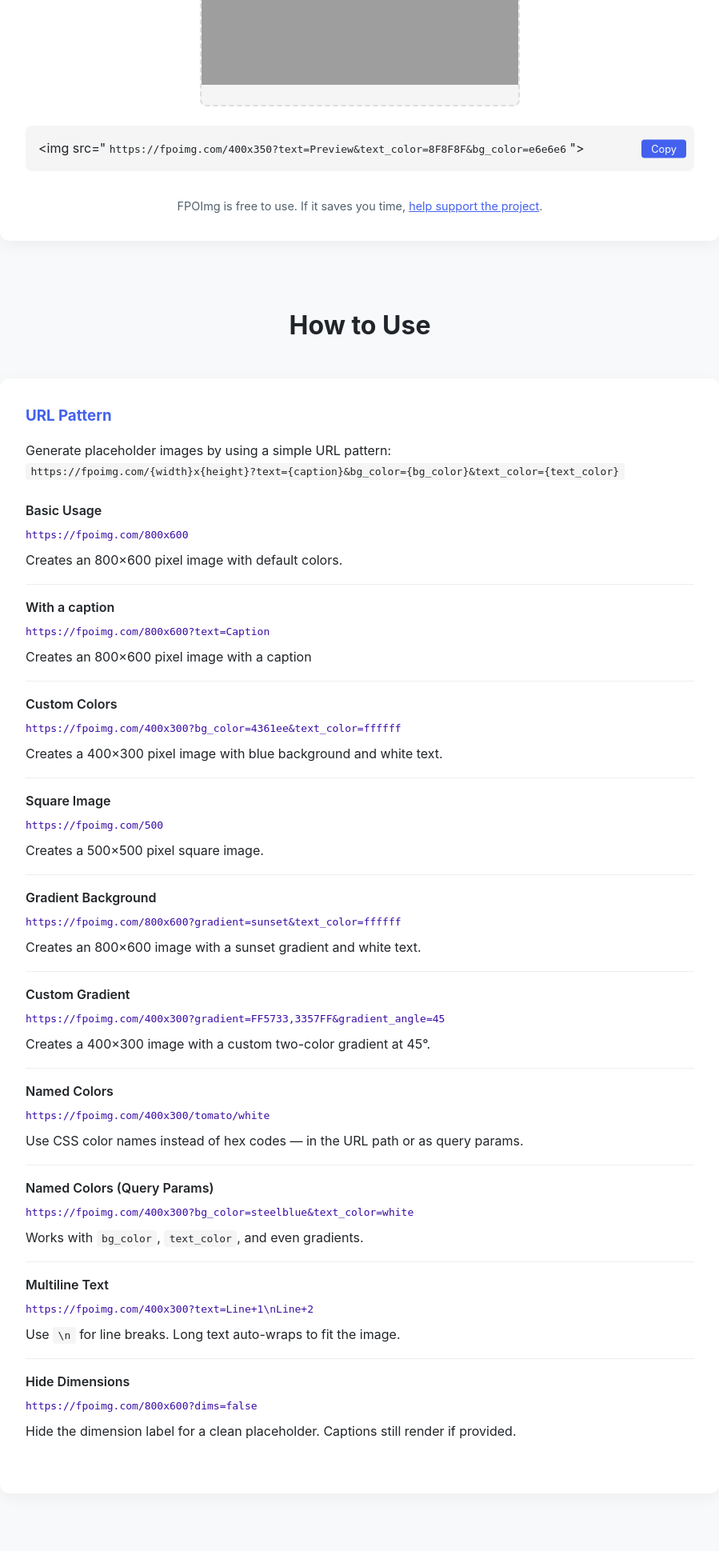
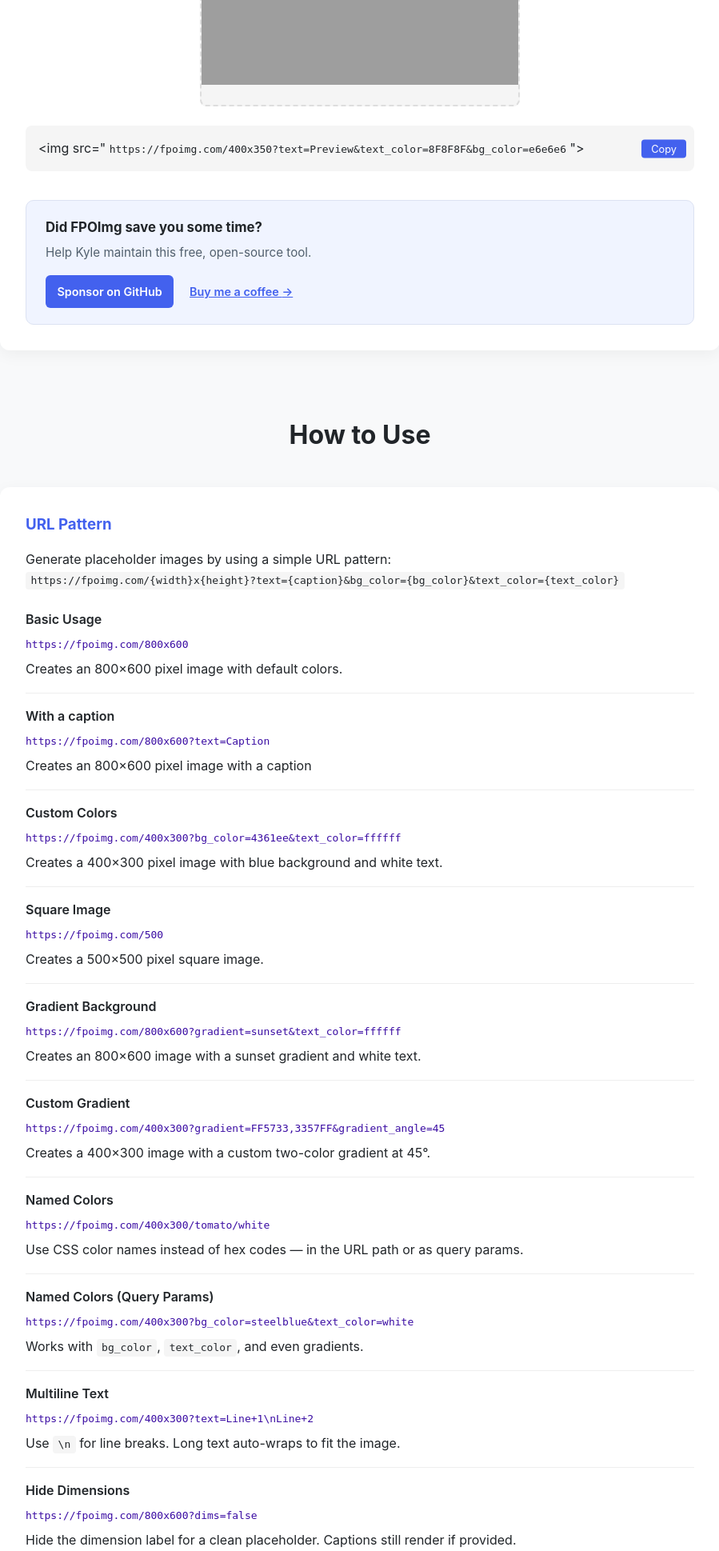
Before and after one commit to kylehayes/fpoimg, a Flask app: page / in a window 1280 px wide. Shown: the part 1606-3545 px from the top of the page at 80% size, without its empty margins (190-1089 px from the left). Run offline with Flask 3, Linux system fonts and the light colour scheme; grey boxes are pictures that could not be loaded.

Commit message:
feat: place support actions beside the generated URL

```diff
--- a/static/css/styles2.css
+++ b/static/css/styles2.css
@@ -591,15 +591,48 @@ footer {
 .support-contribute {
     font-size: 0.9rem;
 }
-.support-contribute a,
-.support-prompt a {
+.support-contribute a {
     color: var(--primary);
 }
-.support-prompt {
+/* Keep the support invitation next to the generated URL. */
+.generator-support {
+    scroll-margin-top: 12rem;
+    width: 100%;
+    margin-top: 1.25rem;
+    padding: 1.25rem 1.5rem;
+    border: 1px solid #dce2f2;
+    border-radius: 10px;
+    background: #f0f4ff;
+}
+.generator-support h3 {
+    font-size: 1.05rem;
+    margin-bottom: 0.35rem;
+}
+.generator-support p {
+    color: #52606d;
+    font-size: 0.95rem;
+}
+.generator-support-actions {
+    display: flex;
+    flex-wrap: wrap;
+    align-items: center;
+    gap: 0.75rem 1.25rem;
     margin-top: 1rem;
+}
+.generator-support-actions a {
+    color: var(--primary);
     font-size: 0.9rem;
-    color: #52606d;
-    line-height: 1.6;
+    font-weight: 600;
+}
+.generator-support-actions .generator-support-primary {
+    color: white;
+    background: var(--primary);
+    padding: 0.55rem 0.9rem;
+    border-radius: 6px;
+    text-decoration: none;
+}
+.generator-support-primary:hover {
+    background: var(--secondary);
 }
 @media (max-width: 640px) {
     .support-options {
--- a/static/scripts/analytics.js
+++ b/static/scripts/analytics.js
@@ -20,21 +20,26 @@
 
     const names = new Set(['image_generate', 'image_url_copy', 'support_click']);
     const contexts = new Set(['generator', 'gradient_builder', 'gradient_preset', 'github_sponsors', 'buy_me_a_coffee']);
+    const placements = new Set(['generator_card', 'support_section', 'docs_note']);
     window.fpoAnalytics = {
-        track: function (name, context) {
+        track: function (name, context, placement) {
             if (!names.has(name) || !contexts.has(context)) return;
             try {
-                window.gtag('event', name, {
+                const params = {
                     event_source: context,
                     page_location: pageLocation,
                     page_referrer: referrer
-                });
+                };
+                if (name === 'support_click' && placements.has(placement)) {
+                    params.support_placement = placement;
+                }
+                window.gtag('event', name, params);
             } catch (_) { /* Analytics must not interrupt the tool. */ }
         }
     };
     document.addEventListener('click', function (event) {
         const link = event.target.closest('a[data-support-provider]');
-        if (link) window.fpoAnalytics.track('support_click', link.dataset.supportProvider);
+        if (link) window.fpoAnalytics.track('support_click', link.dataset.supportProvider, link.dataset.supportPlacement);
     });
 
     const tag = document.createElement('script');
--- a/templates/docs.html
+++ b/templates/docs.html
@@ -24,7 +24,7 @@
   </style>
 </head>
 <body>
-  <nav aria-label="Main"><a href="/">FPOImg generator</a> · <a href="/gradients">Gradients</a> · <a href="/colors">Named colors</a></nav>
+  <nav aria-label="Main"><a href="/">FPOImg generator</a> · <a href="/gradients">Gradients</a> · <a href="/colors">Named colors</a> · <a href="/#support">Support</a></nav>
   <main>
     <h1>Placeholder Image API</h1>
     <p class="muted">API version {{ spec.info.version }} · OpenAPI {{ spec.openapi }}</p>
@@ -36,7 +36,7 @@
      width="1200" height="630" alt="Blog cover placeholder"&gt;</code></pre>
     <p>Omit the extension for PNG. For other formats use URLs such as <a href="/400x300.webp?text=Card"><code>/400x300.webp?text=Card</code></a> or <a href="/400x300.svg?gradient=sunset"><code>/400x300.svg?gradient=sunset</code></a>.</p>
     <aside class="support-note" aria-label="Support FPOImg">
-      <p><strong>Using FPOImg in your work?</strong> I'm Kyle Hayes, and I maintain this free, open-source tool. If it saves you time, you can <a data-support-provider="github_sponsors" href="https://github.com/sponsors/kylehayes" target="_blank" rel="noopener">sponsor the project on GitHub</a> or <a data-support-provider="buy_me_a_coffee" href="https://buymeacoffee.com/kylehayes" target="_blank" rel="noopener">buy me a coffee</a>. Support is optional.</p>
+      <p><strong>Using FPOImg in your work?</strong> I'm Kyle Hayes, and I maintain this free, open-source tool. If it saves you time, you can <a data-support-provider="github_sponsors" data-support-placement="docs_note" href="https://github.com/sponsors/kylehayes" target="_blank" rel="noopener">sponsor the project on GitHub</a> or <a data-support-provider="buy_me_a_coffee" data-support-placement="docs_note" href="https://buymeacoffee.com/kylehayes" target="_blank" rel="noopener">buy me a coffee</a>. Support is optional.</p>
     </aside>
     <nav aria-label="API endpoints">
       <h2>Endpoints</h2>
--- a/templates/home2.html
+++ b/templates/home2.html
@@ -144,7 +144,14 @@
                         </span> "&gt;
                         <button class="copy-btn" id="copy-btn">Copy</button>
                     </div>
-                    <p class="support-prompt">FPOImg is free to use. If it saves you time, <a href="#support">help support the project</a>.</p>
+                    <aside id="generator-support" class="generator-support" aria-labelledby="generator-support-title">
+                        <h3 id="generator-support-title">Did FPOImg save you some time?</h3>
+                        <p>Help Kyle maintain this free, open-source tool.</p>
+                        <div class="generator-support-actions">
+                            <a class="generator-support-primary" data-support-provider="github_sponsors" data-support-placement="generator_card" href="https://github.com/sponsors/kylehayes" target="_blank" rel="noopener">Sponsor on GitHub</a>
+                            <a data-support-provider="buy_me_a_coffee" data-support-placement="generator_card" href="https://buymeacoffee.com/kylehayes" target="_blank" rel="noopener">Buy me a coffee <span aria-hidden="true">→</span></a>
+                        </div>
+                    </aside>
                 </div>
             </div>
         </div>
@@ -433,12 +440,12 @@
                 <div class="support-option support-option-primary">
                     <h3>Sponsor the project</h3>
                     <p>Use FPOImg regularly or as part of your team's workflow? Support its ongoing development through GitHub Sponsors.</p>
-                    <a data-support-provider="github_sponsors" href="https://github.com/sponsors/kylehayes" target="_blank" rel="noopener" class="generate-btn">Sponsor on GitHub</a>
+                    <a data-support-provider="github_sponsors" data-support-placement="support_section" href="https://github.com/sponsors/kylehayes" target="_blank" rel="noopener" class="generate-btn">Sponsor on GitHub</a>
                 </div>
                 <div class="support-option">
                     <h3>Say thanks with a coffee</h3>
                     <p>Found FPOImg handy for a project? Send a small thank-you through Buy Me a Coffee.</p>
-                    <a data-support-provider="buy_me_a_coffee" href="https://buymeacoffee.com/kylehayes" target="_blank" rel="noopener" class="support-secondary-link">Buy me a coffee <span aria-hidden="true">→</span></a>
+                    <a data-support-provider="buy_me_a_coffee" data-support-placement="support_section" href="https://buymeacoffee.com/kylehayes" target="_blank" rel="noopener" class="support-secondary-link">Buy me a coffee <span aria-hidden="true">→</span></a>
                 </div>
             </div>
             <p class="support-reassurance">Support is optional. The image generator and URL API are free to use.</p>
```
Also changed, not shown: tests/analytics.test.cjs (+9 -1 lines).
